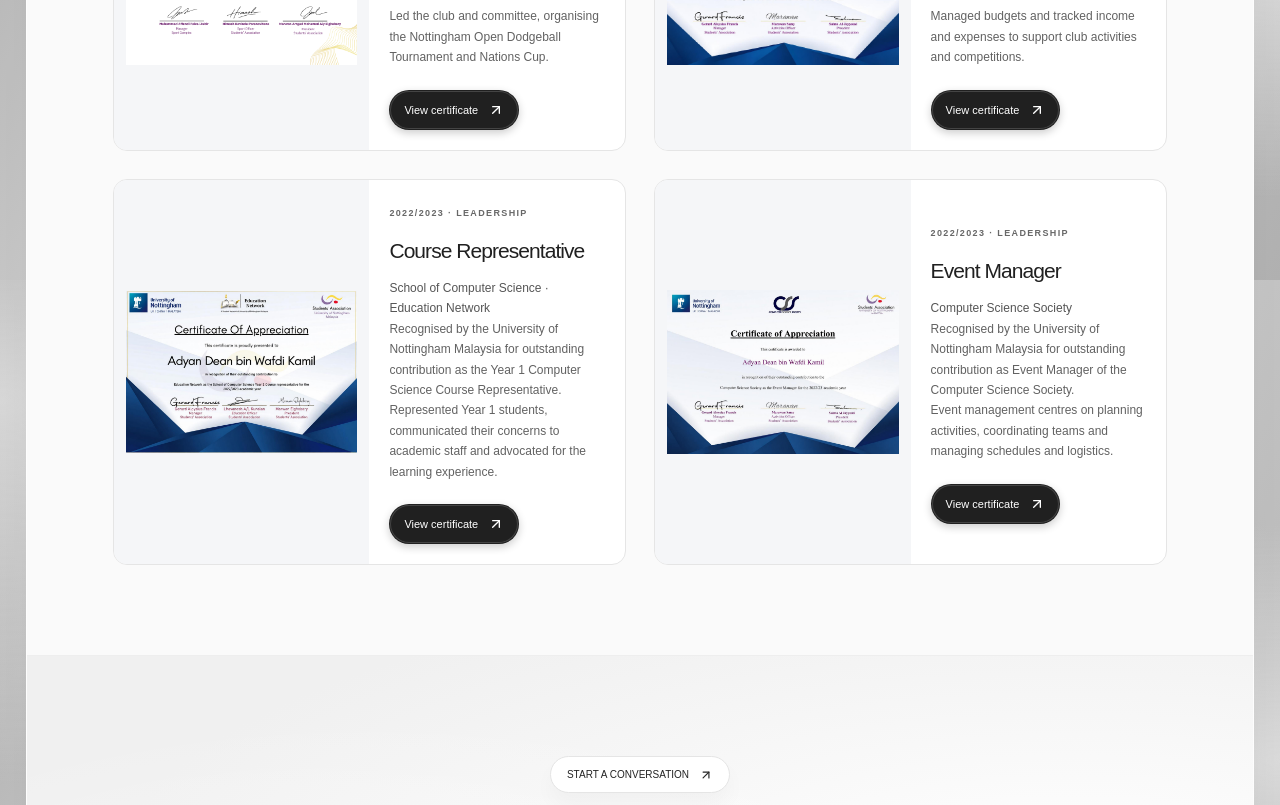
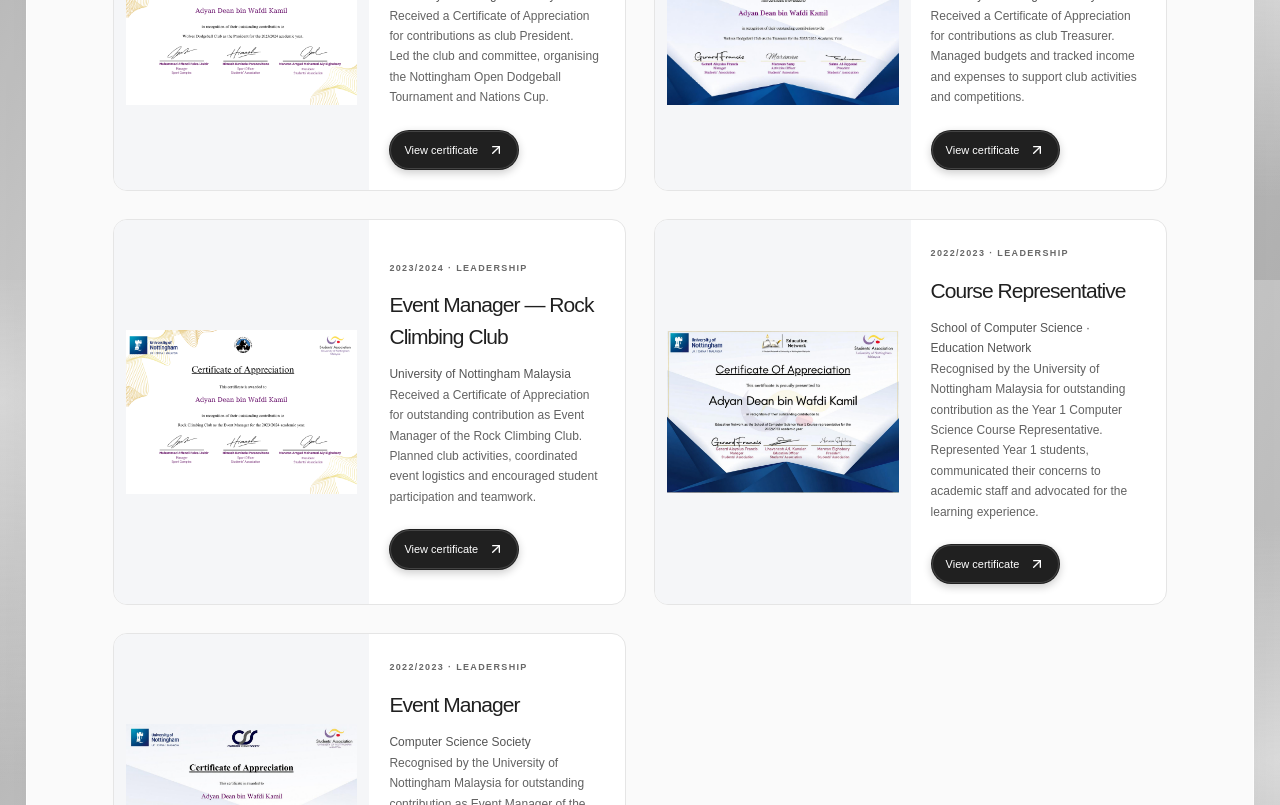
Before and after one commit to Adyan05/Portfolio, a React (Vite) app: page / in a window 1280 px wide. Shown: the part 8520-9325 px from the top of the page. Built offline with nearby package versions, Linux system fonts and the light colour scheme.

Commit message:
Add Rock Climbing Event Manager achievement and certificate

```diff
--- a/src/data/achievements.ts
+++ b/src/data/achievements.ts
@@ -63,4 +63,4 @@ export const achievements = [
     "image": "images/achievements/wolves-treasurer.png",
     "certificate": "images/achievements/wolves-treasurer.pdf"
   }
-, ...leadership];
+, {title:'Event Manager — Rock Climbing Club',organization:'University of Nottingham Malaysia',period:'2023/2024',category:'Leadership',description:'Received a Certificate of Appreciation for outstanding contribution as Event Manager of the Rock Climbing Club.',role:'Planned club activities, coordinated event logistics and encouraged student participation and teamwork.',skills:['Event planning','Team coordination','Organisation'],image:'images/achievements/rock-climbing-event-manager.png',certificate:'images/achievements/rock-climbing-event-manager.pdf'}, ...leadership];
--- a/src/data/experience.ts
+++ b/src/data/experience.ts
@@ -37,7 +37,7 @@ export const experience = [
       "Promoted student participation, teamwork and engagement."
     ],
     "source": "https://www.linkedin.com/in/adyan-d-09a516258/",
-    "certificate": null
+    "certificate": "images/achievements/rock-climbing-event-manager.pdf"
   },
   {
     "title": "Course Representative",
```
Also changed, not shown: public/images/achievements/rock-climbing-event-manager.png (added), 1 other file (tests, documents, lock files or other folders).
